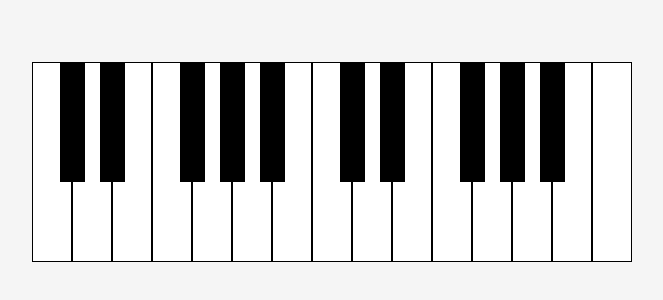
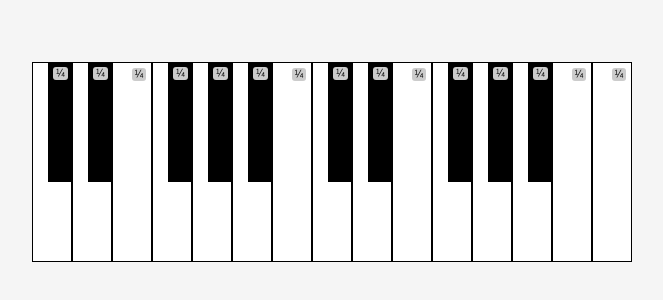
Before and after one commit to hobaDevHome/piano_fro_mostfa, a plain HTML site: page index.html in a window 1280 px wide. Shown: the part 238-538 px from the top of the page, without its empty margins (308-971 px from the left). Drawn offline with Linux system fonts and the light colour scheme.

Commit message:
adding quarter ton

```diff
--- a/script.js
+++ b/script.js
@@ -14,43 +14,64 @@ const startOctave = 2;
 const endOctave = 3;
 let whiteIndex = 0;
 
-// من C2 إلى B3
+const quarterToneMap = {}; // { noteName (lowercase): true/false }
+
+// دالة لإنشاء مفتاح + زر تحكم ربع تون
+function createKey(container, noteName, isBlack = false, positionLeft = null) {
+  const key = document.createElement("div");
+  key.classList.add(isBlack ? "black-key" : "white-key");
+  key.dataset.note = noteName;
+
+  if (positionLeft !== null) {
+    key.style.left = `${positionLeft}px`;
+  }
+
+  const toggle = document.createElement("button");
+  toggle.className = "quarter-toggle";
+  toggle.innerText = "¼";
+  toggle.title = "Quarter tone on/off";
+
+  toggle.addEventListener("click", (e) => {
+    e.stopPropagation();
+    const lowered = noteName.toLowerCase();
+    quarterToneMap[lowered] = !quarterToneMap[lowered];
+    toggle.classList.toggle("active");
+  });
+
+  key.appendChild(toggle);
+  key.addEventListener("click", playNote);
+  container.appendChild(key);
+}
+
 for (let octave = startOctave; octave <= endOctave; octave++) {
   whiteNotes.forEach((note) => {
     const fullNote = `${note}${octave}`;
-    const whiteKey = document.createElement("div");
-    whiteKey.classList.add("white-key");
-    whiteKey.dataset.note = fullNote;
-    whiteKey.addEventListener("click", playNote);
-    whiteContainer.appendChild(whiteKey);
+    createKey(whiteContainer, fullNote, false);
 
     const blackNote = blackNotesMap[note];
     if (blackNote) {
-      const fullBlackNote = `${note}${octave}_d`; // new naming: e.g., c2_d
-      const blackKey = document.createElement("div");
-      blackKey.classList.add("black-key");
-      blackKey.dataset.note = fullBlackNote;
-      blackKey.style.left = `${whiteIndex * 40 + 28}px`;
-      blackKey.addEventListener("click", playNote);
-      blackContainer.appendChild(blackKey);
+      const fullBlackNote = `${note}${octave}_d`;
+      const leftPosition = whiteIndex * 40 + 28;
+      createKey(blackContainer, fullBlackNote, true, leftPosition);
     }
 
     whiteIndex++;
   });
 }
 
-// نضيف C4
-const finalKey = document.createElement("div");
-finalKey.classList.add("white-key");
-finalKey.dataset.note = "C4";
-finalKey.addEventListener("click", playNote);
-whiteContainer.appendChild(finalKey);
+// إضافة C4
+createKey(whiteContainer, "C4", false);
 
 function playNote(e) {
-  const note = e.target.dataset.note.toLowerCase(); // make everything lowercase
-  const audio = new Audio(`sounds/${note}.mp3`);
+  const key = e.currentTarget;
+  const rawNote = key.dataset.note.toLowerCase();
+  const isQuarter = quarterToneMap[rawNote];
+  const finalNote = isQuarter ? `${rawNote}_q` : rawNote;
+
+  const audio = new Audio(`sounds/${finalNote}.mp3`);
   audio.play();
 
-  e.target.classList.add("active");
-  setTimeout(() => e.target.classList.remove("active"), 150);
+  key.classList.add("active");
+  setTimeout(() => key.classList.remove("active"), 150);
+  console.log("Playing:", finalNote);
 }
--- a/style.css
+++ b/style.css
@@ -40,6 +40,7 @@ body {
   background: black;
   position: absolute;
   z-index: 2;
+  margin-left: -12.5px;
   pointer-events: auto;
 }
 
@@ -50,3 +51,21 @@ body {
 .black-key.active {
   background-color: #444;
 }
+
+.quarter-toggle {
+  position: absolute;
+  top: 5px;
+  right: 5px;
+  font-size: 10px;
+  padding: 1px 3px;
+  border: none;
+  border-radius: 3px;
+  background-color: #ccc;
+  cursor: pointer;
+  z-index: 3;
+}
+
+.quarter-toggle.active {
+  background-color: #ff9800;
+  color: white;
+}
```
